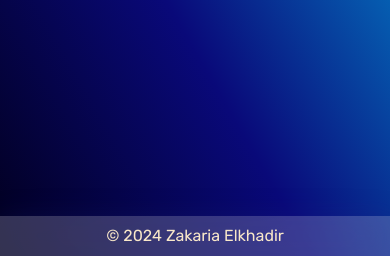
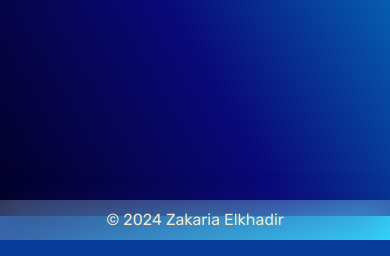
Before and after one commit to ZakariaElkhadir/WeatherApp, a Flask app: page / in a window 390 px wide. Shown: the part 604-860 px from the top of the page. Run offline with Flask 3, Linux system fonts and the light colour scheme.

Commit message:
v4 fix some bugs

```diff
--- a/app/static/style.css
+++ b/app/static/style.css
@@ -208,7 +208,7 @@ footer{
         gap: 20px;
     }
     footer{
-        position: relative;
+        position: fixed;
     }
 
 }
```
